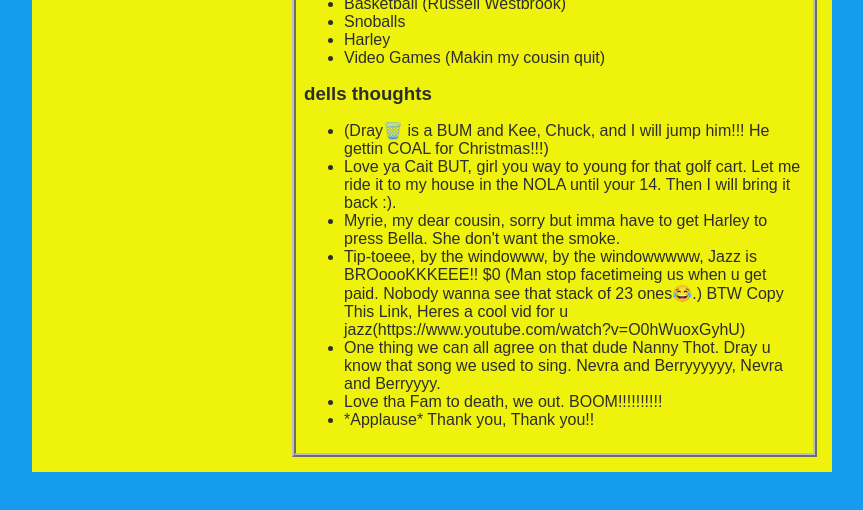
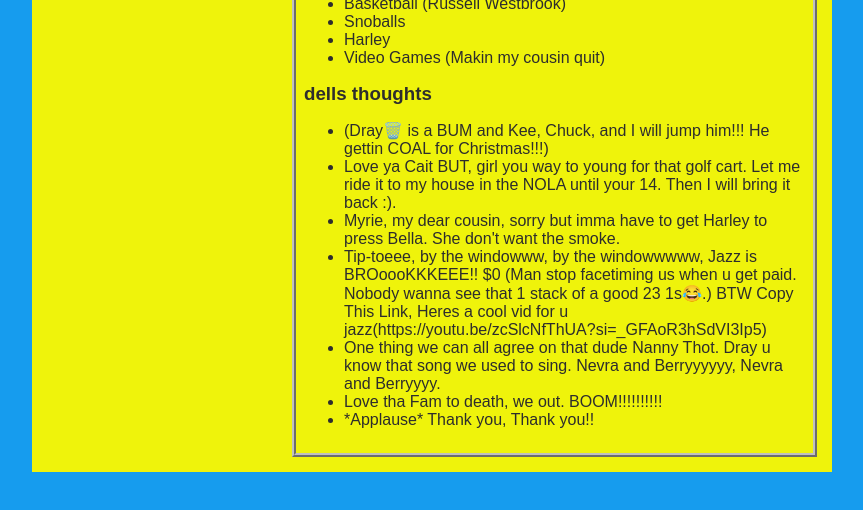
Before and after one commit to CardellHenderson/CardellHenderson.github.io, a plain HTML site: page index.html in a window 1280 px wide. Shown: the part 290-800 px from the top of the page, without its empty margins (208-1071 px from the left). Drawn offline with Linux system fonts and the light colour scheme.

Commit message:
add index.html and css files

```diff
--- a/index.html
+++ b/index.html
@@ -49,7 +49,7 @@
                             <li>(Dray🗑️ is a BUM and Kee, Chuck, and I will jump him!!! He gettin COAL for Christmas!!!)</li>
                             <li>Love ya Cait BUT, girl you way to young for that golf cart. Let me ride it to my house in the NOLA until your 14. Then I will bring it back :).</li>
                             <li>Myrie, my dear cousin, sorry but imma have to get Harley to press Bella. She don't want the smoke.</li>
-                            <li>Tip-toeee, by the windowww, by the windowwwww, Jazz is BROoooKKKEEE!! $0 (Man stop facetimeing us when u get paid. Nobody wanna see that stack of 23 ones😂.) BTW Copy This Link, Heres a cool vid for u jazz(https://www.youtube.com/watch?v=O0hWuoxGyhU)</li>                  <li>One thing we can all agree on that dude Nanny Thot. Dray u know that song we used to sing. Nevra and Berryyyyyy, Nevra and Berryyyy.</li>
+                            <li>Tip-toeee, by the windowww, by the windowwwww, Jazz is BROoooKKKEEE!! $0 (Man stop facetiming us when u get paid. Nobody wanna see that 1 stack of a good 23 1s😂.) BTW Copy This Link, Heres a cool vid for u jazz(https://youtu.be/zcSlcNfThUA?si=_GFAoR3hSdVI3Ip5)</li>                  <li>One thing we can all agree on that dude Nanny Thot. Dray u know that song we used to sing. Nevra and Berryyyyyy, Nevra and Berryyyy.</li>
                             <li>Love tha Fam to death, we out. BOOM!!!!!!!!!!</li>
                             <li>*Applause*   Thank you, Thank you!!</li>
                         </ul>
```
